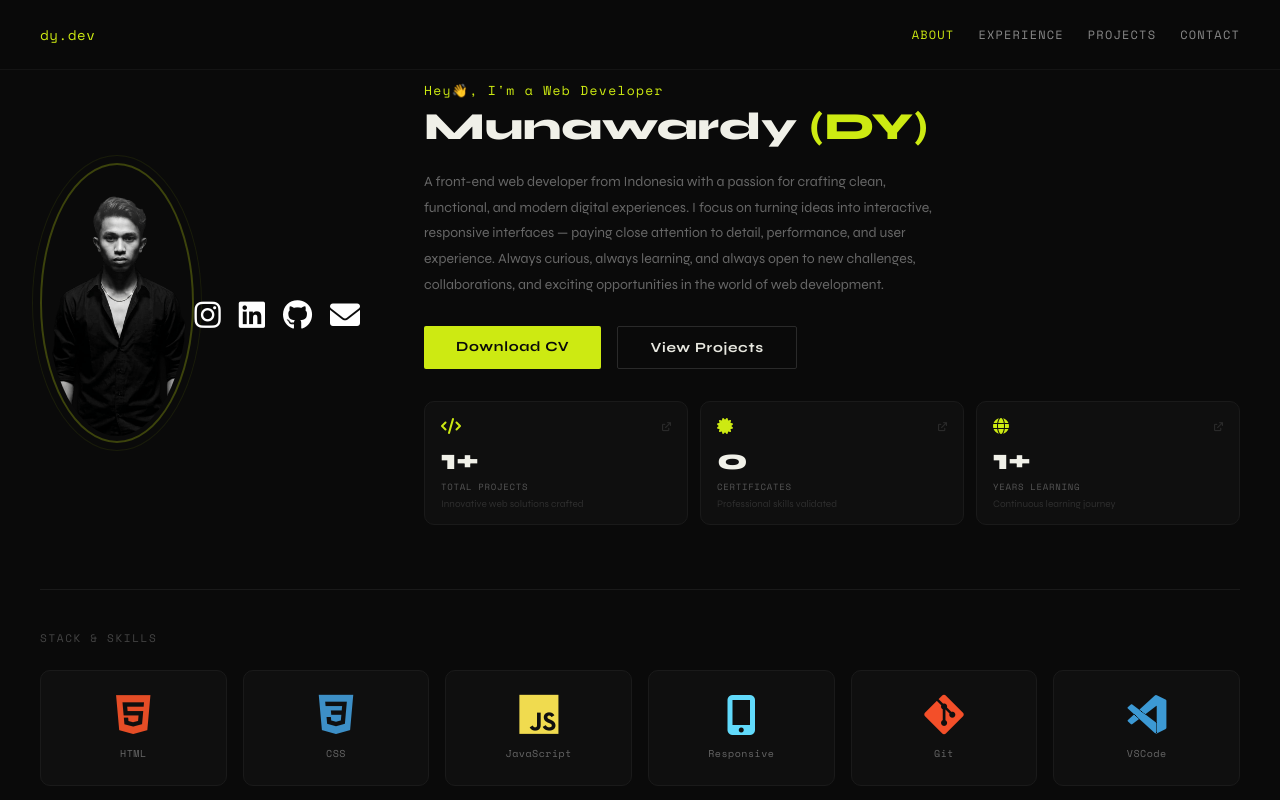
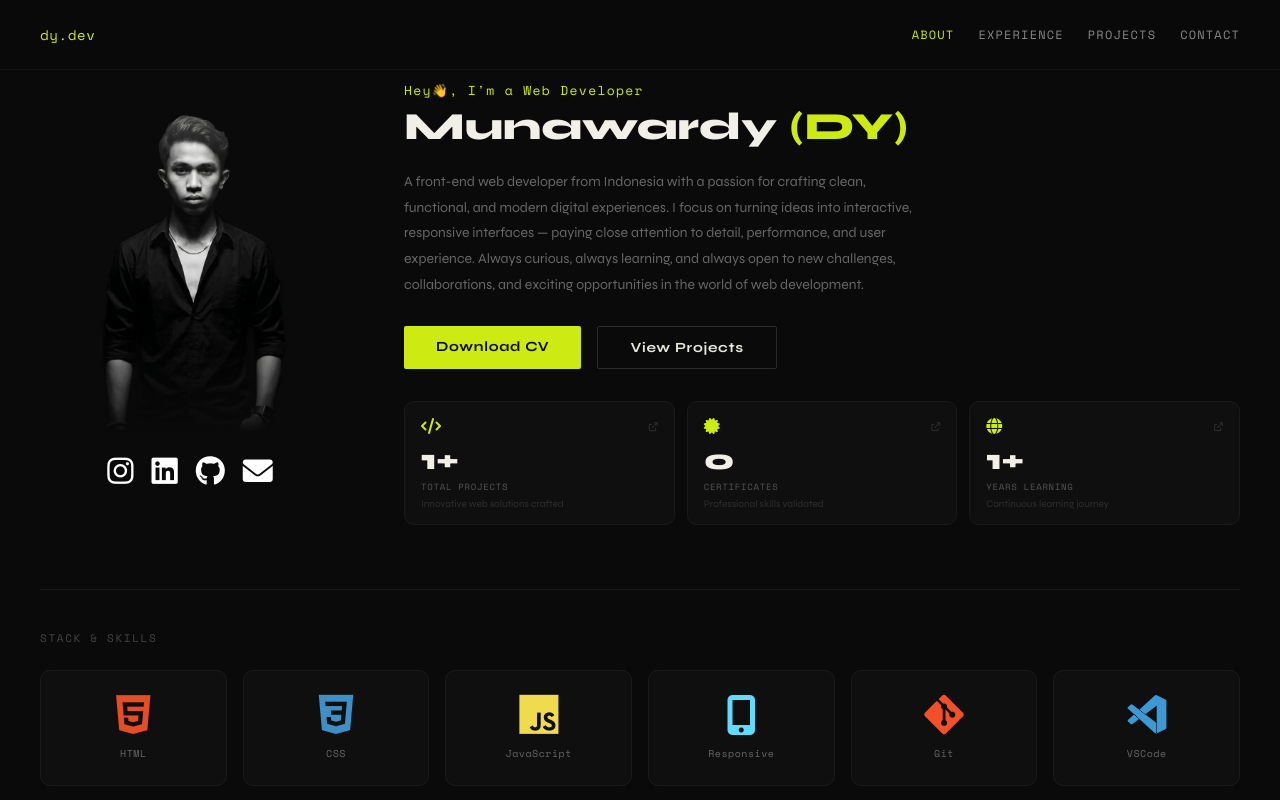
Before and after one commit to Queen-hash/Portofolio, a plain HTML site: page index.html in a window 1280 px wide. Shown: the top 800 px of the page. Drawn offline with nearby package versions, Linux system fonts and the light colour scheme.

Commit message:
Remove circular frame from profile photo and reposition social icons
Removes the circular frame styling from the profile image in the 'about' section and adjusts CSS for a natural photo display, applying a gradient mask and repositioning social icons below the image.

Replit-Commit-Author: Agent
Replit-Commit-Session-Id: c80fc948-a529-4dbd-b019-6e346ce25223
Replit-Commit-Checkpoint-Type: full_checkpoint
Replit-Commit-Event-Id: 068291d5-f851-45e9-9670-4c30c257878d
Replit-Commit-Screenshot-Url: https://storage.googleapis.com/screenshot-production-us-central1/2c9bdfe9-60a6-4075-9cf7-098ed9084a4e/c80fc948-a529-4dbd-b019-6e346ce25223/kjKclkv
Replit-Helium-Checkpoint-Created: true

```diff
--- a/index.html
+++ b/index.html
@@ -39,9 +39,7 @@
     <div class="about-grid">
 
       <div class="about-photo-wrap">
-        <div class="about-photo-ring">
-          <img src="foto.png" alt="Munawardy DY" class="about-photo-img" />
-        </div>
+        <img src="foto.png" alt="Munawardy DY" class="about-photo-img" />
         <div class="about-socials">
           <a href="https://www.instagram.com/_nrrdyy" target="_blank" class="social" data-name="@_nrrdyy"><i class="fab fa-instagram"></i></a>
           <a href="https://www.linkedin.com/in/munawardy-munawardy-1992b52ba/" target="_blank" class="social" data-name="LinkedIn"><i class="fab fa-linkedin"></i></a>
--- a/style.css
+++ b/style.css
@@ -396,42 +396,28 @@ body {
 
 .about-grid {
   display: grid;
-  grid-template-columns: 320px 1fr;
+  grid-template-columns: 300px 1fr;
   gap: 4rem;
-  align-items: center;
+  align-items: start;
   margin-bottom: 4rem;
 }
 
 .about-photo-wrap {
   display: flex;
+  flex-direction: column;
   align-items: center;
-  justify-content: center;
-}
-
-.about-photo-ring {
-  width: 280px;
-  height: 280px;
-  border-radius: 50%;
-  border: 2px solid rgba(205, 234, 18, 0.25);
-  padding: 5px;
-  position: relative;
-}
-
-.about-photo-ring::before {
-  content: '';
-  position: absolute;
-  inset: -10px;
-  border-radius: 50%;
-  border: 1px solid rgba(205, 234, 18, 0.08);
+  gap: 0;
 }
 
 .about-photo-img {
   width: 100%;
-  height: 100%;
-  border-radius: 50%;
+  max-height: 480px;
   object-fit: cover;
   object-position: center top;
-  filter: grayscale(15%);
+  display: block;
+  filter: grayscale(20%);
+  mask-image: linear-gradient(to bottom, black 70%, transparent 100%);
+  -webkit-mask-image: linear-gradient(to bottom, black 70%, transparent 100%);
   transition: filter 0.4s;
 }
 
@@ -1095,11 +1081,6 @@ footer p {
     gap: 2.5rem;
   }
 
-  .about-photo-ring {
-    width: 200px;
-    height: 200px;
-  }
-
   .about-stats {
     grid-template-columns: 1fr 1fr;
   }
```
